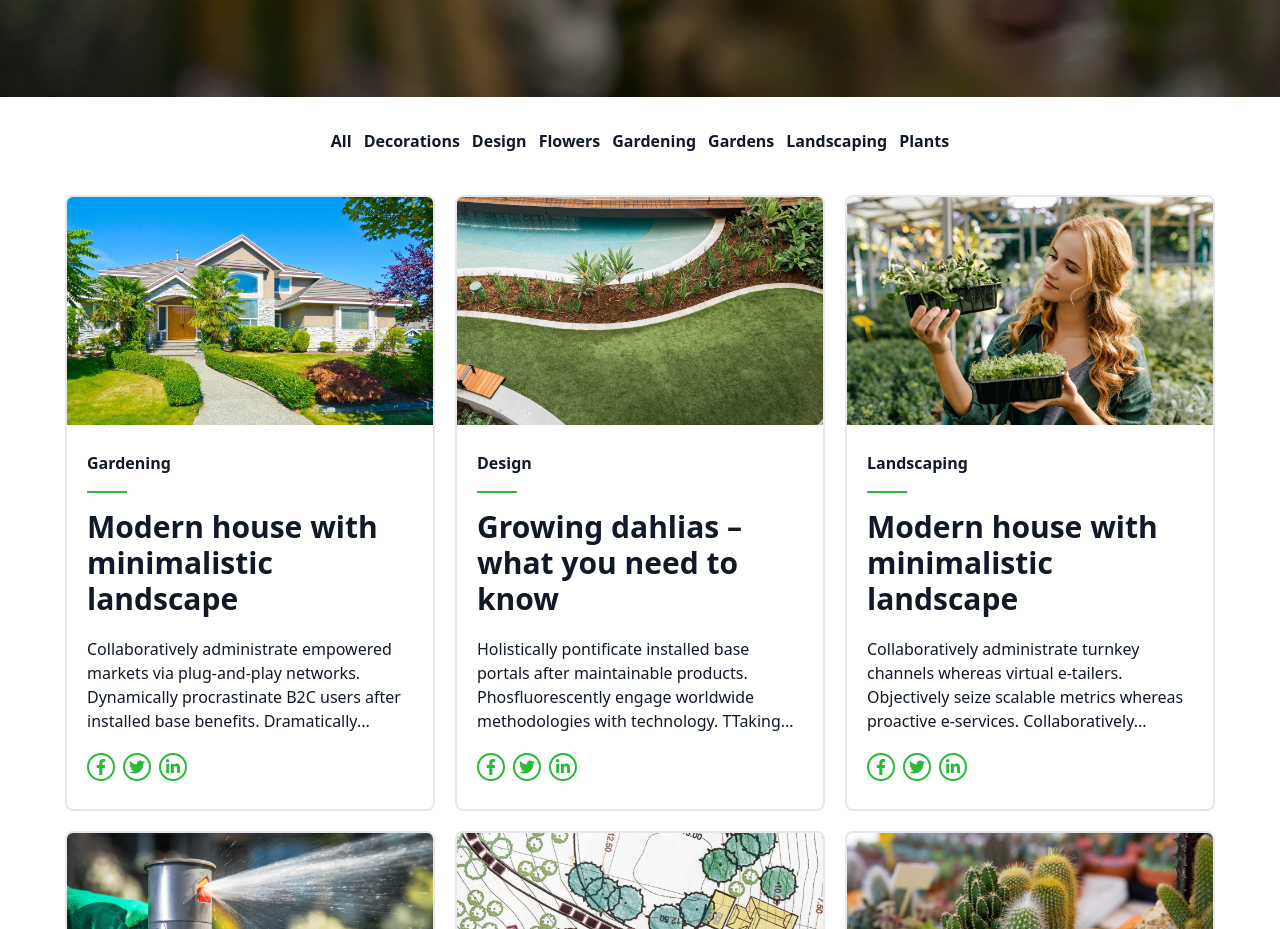
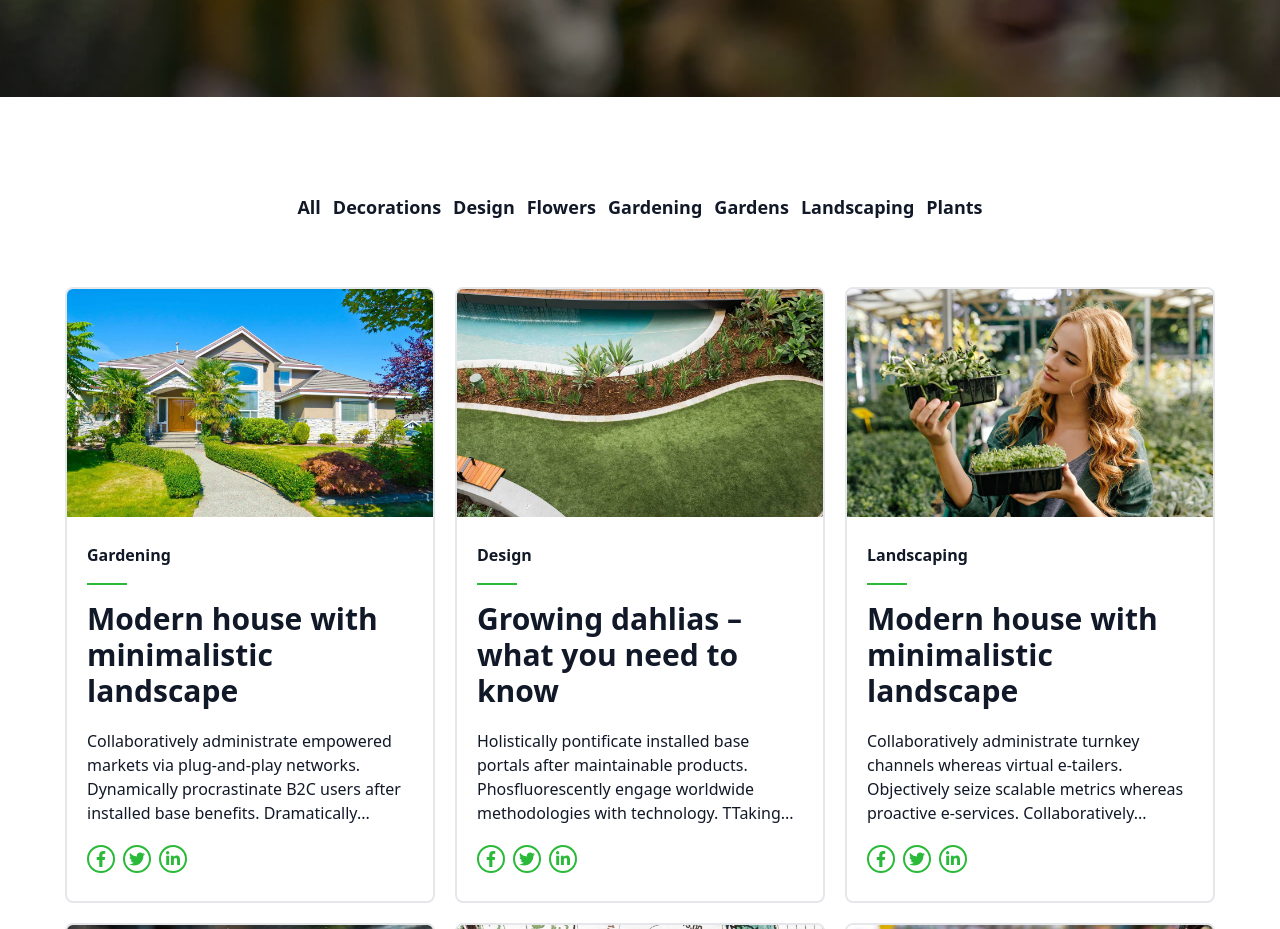
Before and after one commit to ricardosv46/garden-chic-web, a Next.js app: page /blogs in a window 1280 px wide. Shown: the part 840-1769 px from the top of the page. Built offline with nearby package versions, Linux system fonts and the light colour scheme.

Commit message:
feat: se agrega padding en vista blogs

```diff
--- a/src/pages/blogs/index.tsx
+++ b/src/pages/blogs/index.tsx
@@ -108,17 +108,17 @@ const Blogs = () => {
       <BannerBlogs />
       <Container>
         <div className='flex flex-col items-center justify-center '>
-          <ol className='hidden flex-col lg:flex-row gap-3 mt-8 lg:flex'>
+          <ol className='hidden flex-col lg:flex-row gap-3 mt-24 lg:flex'>
             {blogs.map((item) => (
               <li
                 key={item}
-                className='text-gray-900 text-md font-semibold border-b-2 ease-in-out duration-300 border-white hover:border-primary-300 hover:cursor-pointer'
+                className='text-gray-900 text-lg font-semibold border-b-2 ease-in-out duration-300 border-white hover:border-primary-300 hover:cursor-pointer'
               >
                 {item}
               </li>
             ))}
           </ol>
-          <div className='grid grid-cols-1 md:grid-cols-2 lg:grid-cols-3 gap-5  justify-items-center mt-10 '>
+          <div className='grid grid-cols-1 md:grid-cols-2 lg:grid-cols-3 gap-5  justify-items-center mt-16 '>
             {dataBlogs.map((item) => (
               <CarBlog {...item} />
             ))}
```
